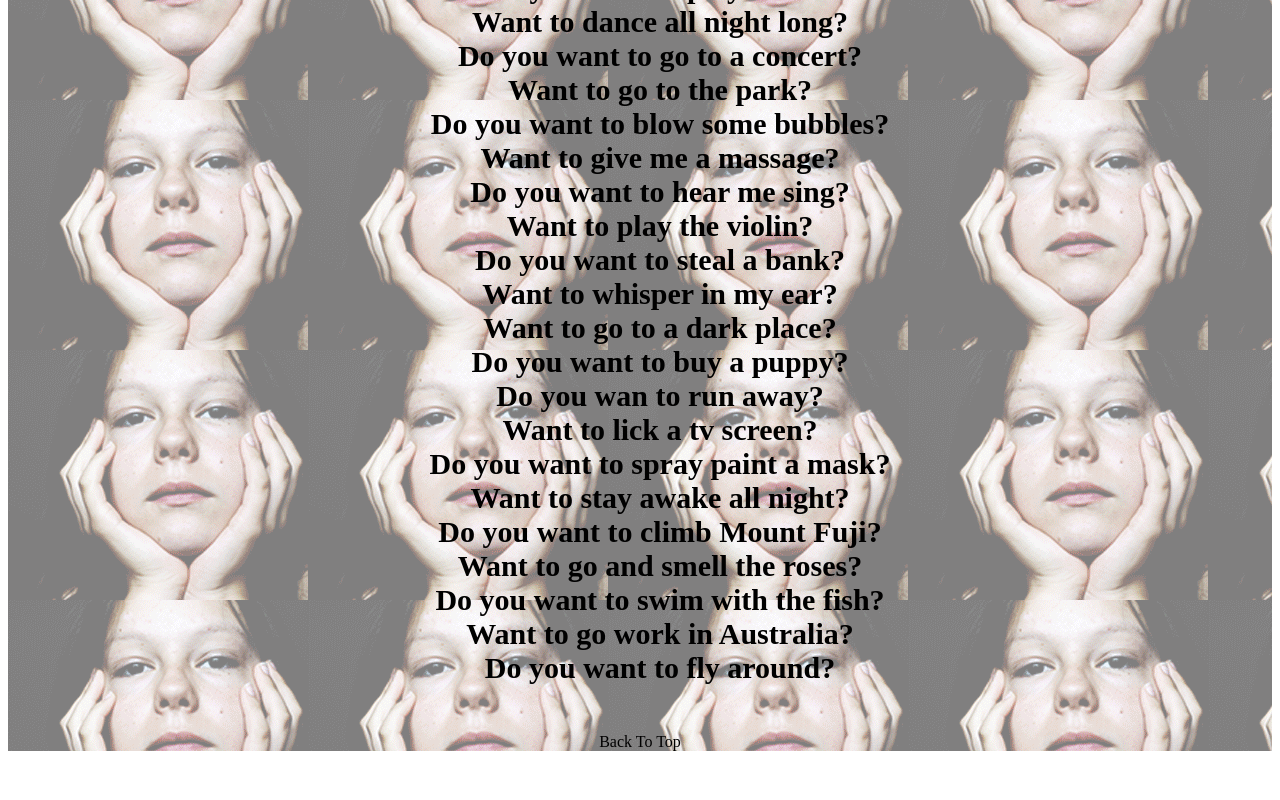
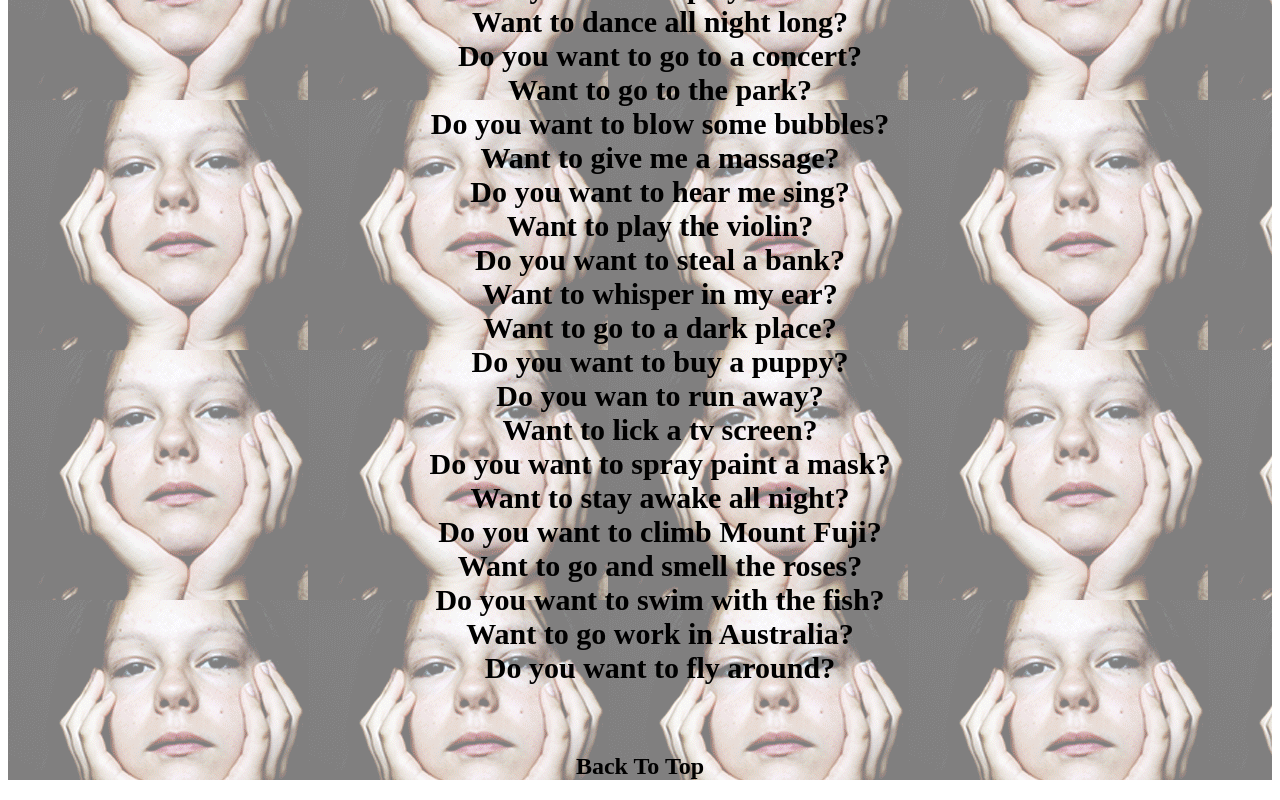
Before and after one commit to AmySamudio/amysamudio.github.io, a plain HTML site: page index.html in a window 1280 px wide. Shown: the part 750-1550 px from the top of the page. Before the commit the page ends 1509 px from the top, so only its background shows below. Drawn offline with Linux system fonts and the light colour scheme.

Commit message:
change
change

```diff
--- a/index.html
+++ b/index.html
@@ -69,7 +69,7 @@ a:active { color: blue; text-decoration: none}
 
 </ul>
 <br>
-<a href="#top">Back To Top</a>
+<h2><a href="#top">Back To Top</a></h2>
 </center>
 
 
```
